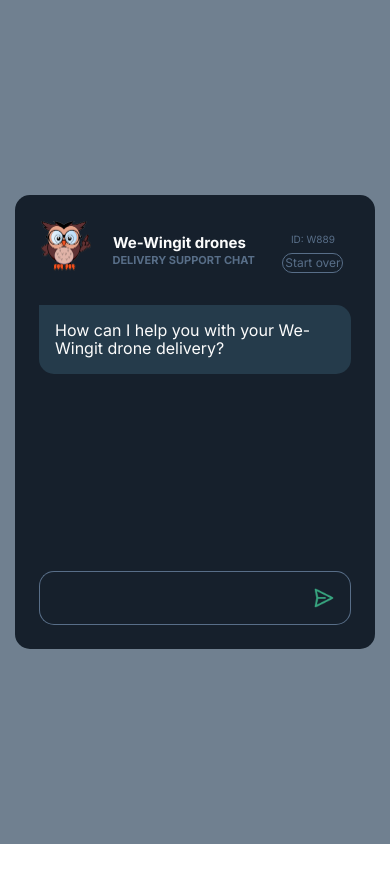
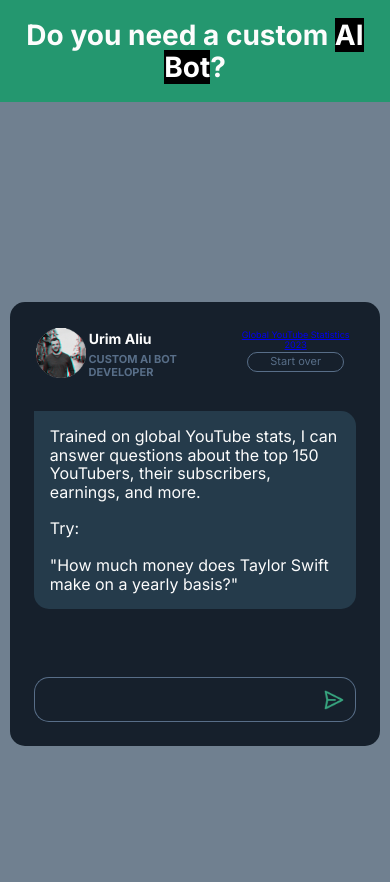
Before and after one commit to ualiu/ai-chatbot, a website built with Vite: page index.html in a window 390 px wide. Before the commit the page ends 844 px from the top, so only its background shows below. Built offline with nearby package versions, Linux system fonts and the light colour scheme; some packages are replaced by stand-ins of ours; no server answers.

Commit message:
fine tuned youtube stats 2023

```diff
--- a/index.css
+++ b/index.css
@@ -14,6 +14,23 @@
     font-family: 'Inter', sans-serif;
 }
 
+.main-title {
+    background-color: #24976f;
+    display: flex;
+    align-items: center;
+    justify-content: center;
+}
+
+.highlight {
+    background-color: black;
+    color: white; /* if you want the text color to be white against the black background */
+}
+
+
+.h1-main-title {
+    font-size: 38px;
+}
+
 main {
     background-color: slategrey;
     height: 100vh;
@@ -23,7 +40,6 @@
 }
 
 /* chatbot elements */
-
 .chatbot-container {
     background-color: #16202C;
     width: 360px;
@@ -146,7 +162,6 @@
 }
 
 /* text */
-
 h1 {
     font-size: 15px;
     color: var(--light-text);
@@ -165,7 +180,6 @@
 }
 
 /* The cursor */
-
 @keyframes cursor-blink {
   0% {
     opacity: 0;
@@ -181,3 +195,74 @@
     display: inline-block;
     animation: cursor-blink .5s steps(2) infinite;
 }
+
+/* Mobile Responsiveness */
+@media only screen and (max-width: 500px) {
+    .h1-main-title {
+        font-size: 28px;
+        text-align: center;
+    }
+
+    .chatbot-container {
+        width: 95%;
+        min-width: 300px;  /* Ensuring it doesn't get too narrow */
+    }
+
+    .speech {
+        max-width: 90%;
+    }
+
+    h1 {
+        font-size: 14px;
+    }
+
+    h2 {
+        font-size: 11px;
+    }
+
+    .supportId {
+        font-size: 9px;
+    }
+
+    .clear-btn {
+        font-size: 11px;
+    }
+
+    input[type="text"], button {
+        padding: 0.7em;
+    }
+}
+
+@media only screen and (max-width: 380px) {
+    .chatbot-container {
+        min-width: 260px;  /* Adjusting for even smaller screens */
+    }
+
+    .h1-main-title {
+        font-size: 24px;
+    }
+
+    h1 {
+        font-size: 13px;
+    }
+
+    h2 {
+        font-size: 10px;
+    }
+
+    .supportId {
+        font-size: 8px;
+    }
+
+    .clear-btn {
+        font-size: 10px;
+    }
+
+    .logo {
+        width: 40px;
+    }
+
+    input[type="text"], button {
+        padding: 0.5em;
+    }
+}
--- a/index.html
+++ b/index.html
@@ -2,7 +2,7 @@
 <html>
 
 	<head><link rel="stylesheet" href="https://cdnjs.cloudflare.com/ajax/libs/normalize/8.0.1/normalize.css">
-		<title>We-Wingit Drone Delivery</title>
+		<title>KW Shoe Repair</title>
 		<link rel="stylesheet" href="index.css">
 		<link rel="preconnect" href="https://fonts.googleapis.com">
 		<link rel="preconnect" href="https://fonts.gstatic.com" crossorigin>
@@ -10,19 +10,24 @@
 	</head>
 
 	<body>
+
+		<section class="main-title">
+			<h1 class="h1-main-title">Do you need a custom <span class="highlight">AI Bot</span>?</h1>
+		</section>
+
 		<main>
 			<section class="chatbot-container">
 				<div class="chatbot-header">
-					<img src="images/owl-logo.png" class="logo">
-					<h1>We-Wingit drones</h1>
-					<h2>Delivery support chat</h2>
-					<p class="supportId">ID: W889</p>
+					<img src="images/urimaliu.png" class="logo">
+					<h1>Urim Aliu</h1>
+					<h2>Custom AI Bot Developer</h2>
+					<p class="supportId"><a href="https://www.kaggle.com/datasets/nelgiriyewithana/global-youtube-statistics-2023">Global YouTube Statistics 2023
+					</a></p>
 					<button class="clear-btn" id="clear-btn">Start over</button>
 				</div>
 				<div class="chatbot-conversation-container" id="chatbot-conversation">
 					<div class="speech speech-ai">
-						How can I help you with your We-Wingit drone delivery?
-					</div>
+						Trained on global YouTube stats, I can answer questions about the top 150 YouTubers, their subscribers, earnings, and more. <br><br>Try: <br><br>"How much money does Taylor Swift make on a yearly basis?"					</div>
 				</div>
 				<form id="form" class="chatbot-input-container">
 					<input name="user-input" type="text" id="user-input" required>
--- a/index.js
+++ b/index.js
@@ -1,4 +1,5 @@
 import { Configuration, OpenAIApi } from 'openai'
+import { process } from './env'
 
 const configuration = new Configuration({
     apiKey: process.env.OPENAI_API_KEY,
@@ -26,7 +27,7 @@
 
 async function fetchReply(){
     const response = await openai.createCompletion({
-        model: 'davinci:ft-personal-2023-07-10-04-19-35',
+        model: 'davinci:ft-personal-2023-08-12-02-05-51',
         prompt: conversationStr,
         presence_penalty: 0,
         frequency_penalty: 0.3,
```
Also changed, not shown: images/Full Logo.png (added), images/download.png (added), images/owl-logo.png (deleted), images/urimaliu.png (added).
